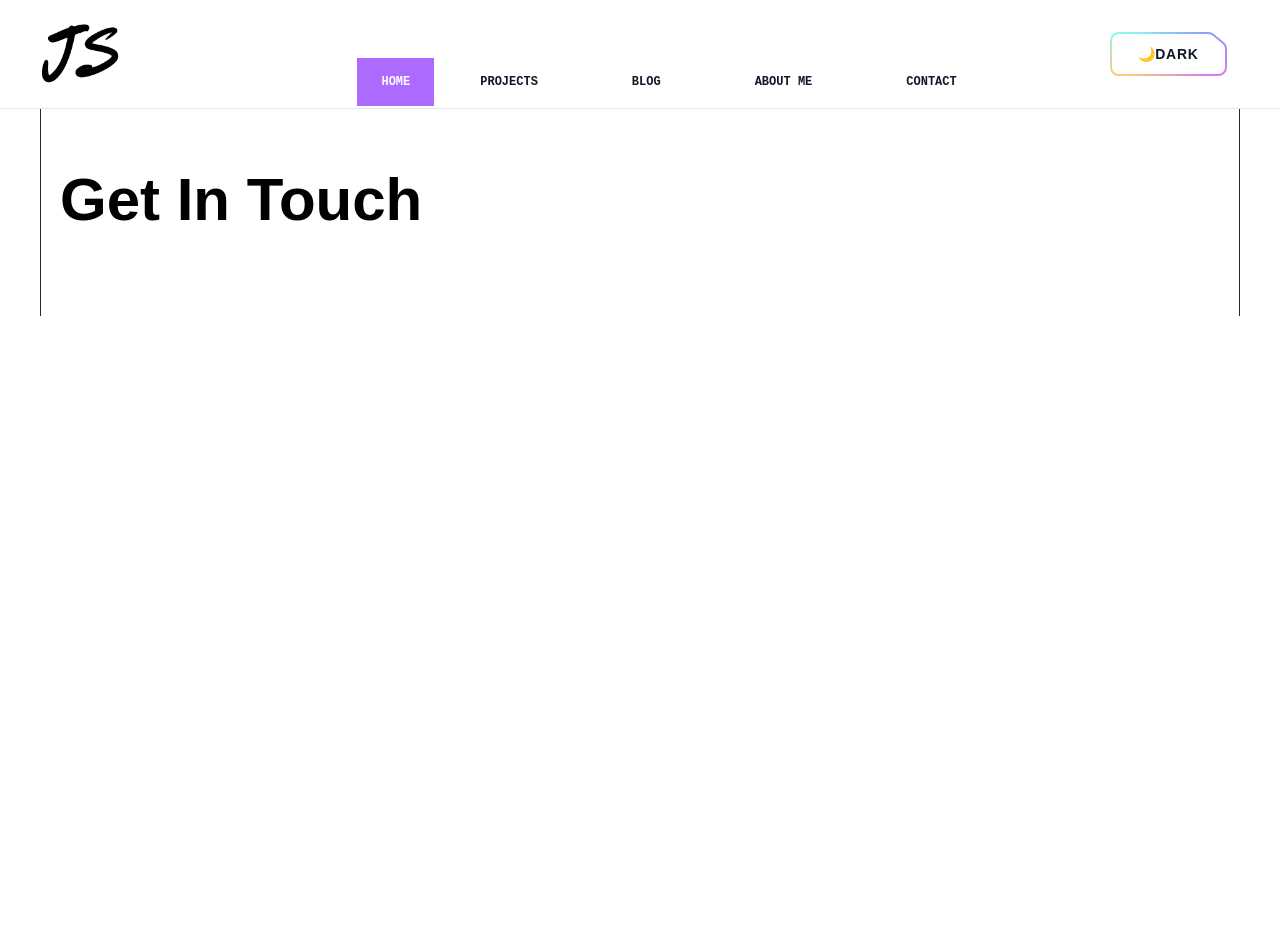
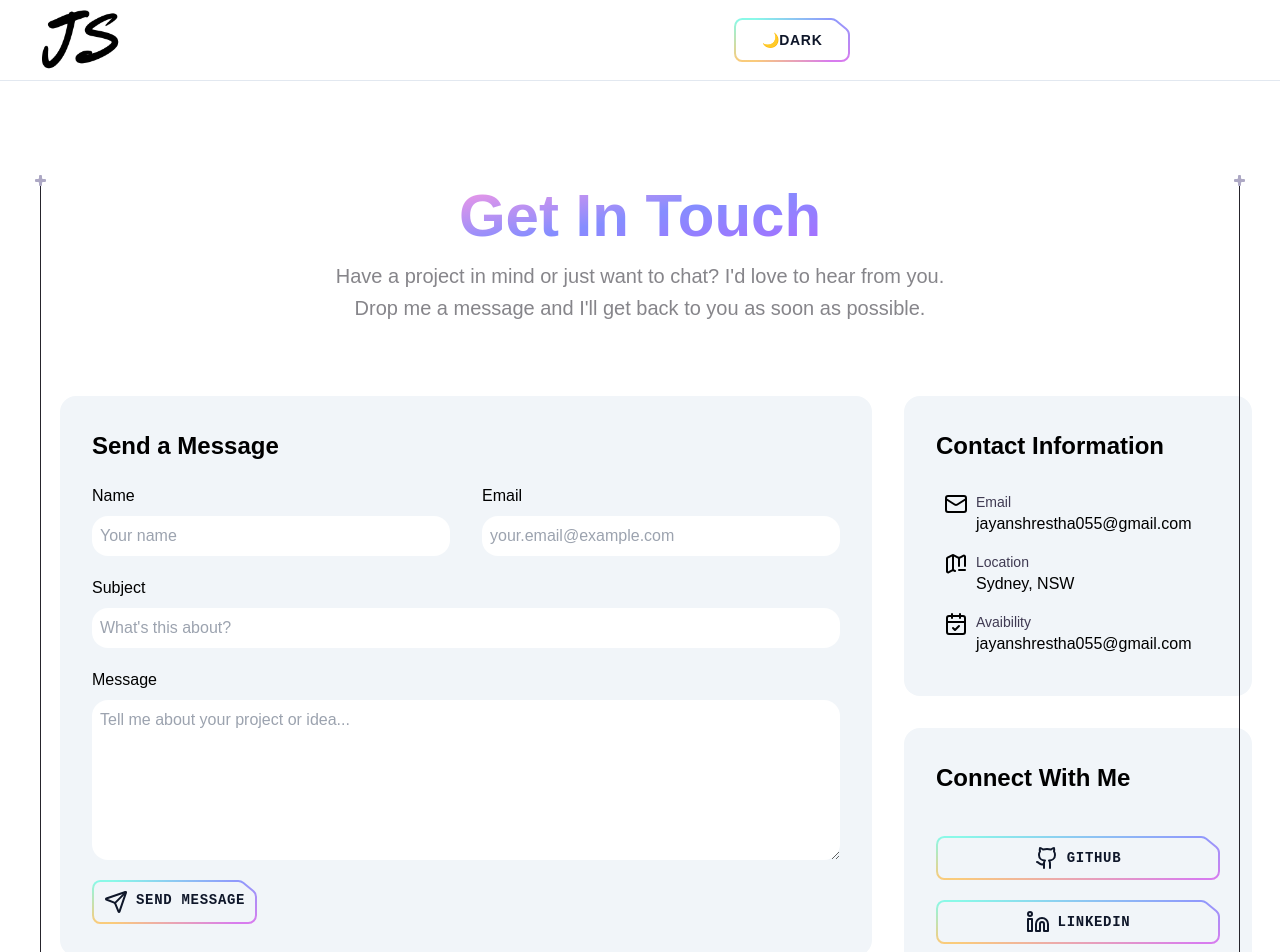
Before and after one commit to JayanShrestha/my-portfolio-react, a React (Vite) app: page /contactme in a window 1280 px wide. Shown: the top 952 px of the page. Before the commit the page ends 800 px from the top, so only its background shows below. Built offline with nearby package versions, Linux system fonts and the light colour scheme; the HTML template or start-up script is replaced by a standard one.

Commit message:
Final commit for Get in touch component and footer added, the nav bar hides whenever the route changes from default

```diff
--- /dev/null
+++ b/src/components/Footer.jsx
@@ -0,0 +1,40 @@
+import { Github, Linkedin, Mail } from "lucide-react";
+
+const Footer = () => {
+  return (
+    <>
+      <div className="flex flex-wrap flex-col items-center justify-center p-2">
+        <div className="flex flex-wrap items-center justify-center py-2">
+          <a
+            className="px-5"
+            href="https://github.com/JayanShrestha"
+            target="_blank"
+          >
+            <Github />
+          </a>
+          <a
+            className="px-5"
+            href="https://www.linkedin.com/in/jayan-shrestha/"
+            target="_blank"
+          >
+            {" "}
+            <Linkedin />
+          </a>
+
+          <a
+            className="px-5"
+            href="mailto:jayanshrestha055@gmail.com"
+            target="_blank"
+          >
+            <Mail />
+          </a>
+        </div>
+        <div>
+          <p>Site is built using React, TailwindCss, Figma, Lucide-react</p>
+        </div>
+      </div>
+    </>
+  );
+};
+
+export default Footer;
--- a/src/components/GetInTouch.jsx
+++ b/src/components/GetInTouch.jsx
@@ -1,17 +1,181 @@
+import {
+  Mail,
+  Send,
+  MapMinusIcon,
+  CalendarCheck,
+  Github,
+  Linkedin,
+  Projector,
+} from "lucide-react";
 import Section from "../components/Section";
 import useText from "../hooks/useText";
+import Button from "./Button";
 
 const GetInTouch = () => {
   const { animateOnLoad } = useText();
   return (
-    <Section>
+    <Section
+      className="pt-48"
+      crosses
+      crossesOffset="lg:translate-y-20"
+      customPaddings
+      id="contact"
+    >
       <div
-        className={`container transition-all duration-1000 ${animateOnLoad ? "opacity-100 translate-y-0" : "opacity-0 translate-y-4"}`}
+        className={`container mt-24 transition-all duration-1000 ${animateOnLoad ? "opacity-100 translate-y-0" : "opacity-0 translate-y-4"} mb-48`}
       >
-        <div>
+        <div className="flex flex-wrap items-center justify-center">
           <h1 className="h1">
-            <span>Get In Touch</span>
+            <span className="block text-transparent bg-clip-text bg-gradient-to-br from-color-6 via-color-5 to-color-1">
+              Get In Touch
+            </span>
           </h1>
+          <p className="p-2 md:px-64 body-1 text-center text-n-8/50 dark:text-n-1/50">
+            Have a project in mind or just want to chat? I'd love to hear from
+            you. Drop me a message and I'll get back to you as soon as possible.
+          </p>
+        </div>
+
+        <div className="grid md:grid-flow-col md:grid-cols-[70%,30%] mt-16 gap-8">
+          <form>
+            <div className="container grid dark:bg-n-5 bg-slate-100 border-none rounded-2xl p-8  dark:text-slate-200 ">
+              <h2 className="h5 font-bold">Send a Message</h2>
+              <div className="Input mt-5">
+                <div className="name grid md:grid-cols-2 gap-8">
+                  <div className="flex flex-wrap flex-col">
+                    <label>Name</label>
+                    <input
+                      required
+                      className="mt-2 border-border p-2 rounded-2xl focus:outline-none focus:border-transparent transition-all focus:ring-2 ring-color-1 dark:bg-n-8"
+                      name="name"
+                      type="text"
+                      id="name"
+                      placeholder="Your name"
+                    />
+                  </div>
+                  <div className="flex flex-wrap flex-col">
+                    <label>Email</label>
+                    <input
+                      required
+                      className="mt-2 border-border p-2 rounded-2xl focus:outline-none focus:border-transparent transition-all focus:ring-2 ring-color-1 dark:bg-n-8 "
+                      name="email"
+                      type="email"
+                      id="email"
+                      placeholder="your.email@example.com"
+                    />
+                  </div>
+                </div>
+                <div className="flex flex-wrap flex-col mt-5">
+                  <label>Subject</label>
+                  <input
+                    required
+                    className="mt-2 border-border p-2 rounded-2xl focus:outline-none focus:border-transparent transition-all focus:ring-2 ring-color-1 dark:bg-n-8"
+                    name="subject"
+                    id="subject"
+                    placeholder="What's this about?"
+                  />
+                </div>
+                <div className="flex flex-wrap flex-col mt-5">
+                  <label>Message</label>
+                  <textarea
+                    required
+                    rows="6"
+                    className="mt-2 border-border p-2 rounded-2xl focus:outline-none focus:border-transparent transition-all focus:ring-2 ring-color-1 dark:bg-n-8"
+                    name="message"
+                    id="message"
+                    placeholder="Tell me about your project or idea..."
+                  ></textarea>
+                </div>
+                <Button className="mt-5">
+                  <div className="flex flex-wrap p-2">
+                    <Send />
+                    <span className="pl-2">Send Message</span>
+                  </div>
+                </Button>
+              </div>
+            </div>
+          </form>
+
+          <div className="flex flex-col">
+            <div className="contactInfo container grid grid-flow-row dark:bg-n-5 bg-slate-100 border-none rounded-2xl p-8  dark:text-slate-200 h-fit">
+              <h2 className="h5 font-bold">Contact Information</h2>
+              <div className="mt-5">
+                <div classname="flex flex-col item-center justify-center ">
+                  <div className="flex p-2">
+                    <span>
+                      <Mail />
+                    </span>
+                    <div className="flex flex-col pl-2">
+                      <span className="text-n-5 dark:text-n-3 text-sm">
+                        Email
+                      </span>
+                      <span>jayanshrestha055@gmail.com</span>
+                    </div>
+                  </div>
+                </div>
+                <div classname="flex flex-col item-center justify-center ">
+                  <div className="flex p-2">
+                    <span>
+                      <MapMinusIcon />
+                    </span>
+                    <div className="flex flex-col pl-2">
+                      <span className="text-n-5 dark:text-n-3 text-sm">
+                        Location
+                      </span>
+                      <span>Sydney, NSW</span>
+                    </div>
+                  </div>
+                </div>
+                <div classname="flex flex-col item-center justify-center">
+                  <div className="flex p-2">
+                    <span>
+                      <CalendarCheck />
+                    </span>
+                    <div className="flex flex-col pl-2">
+                      <span className="text-n-5 dark:text-n-3 text-sm">
+                        Avaibility
+                      </span>
+                      <span>jayanshrestha055@gmail.com</span>
+                    </div>
+                  </div>
+                </div>
+              </div>
+            </div>
+            <div className="contactInfo container grid grid-flow-row dark:bg-n-5 bg-slate-100 border-none rounded-2xl p-8  dark:text-slate-200 h-fit mt-8">
+              <h2 className="h5 font-bold">Connect With Me</h2>
+              <div className="mt-5">
+                <div
+                  className={`flex flex-col justify-between  max-w-lg transition-all duration-1000 ${animateOnLoad ? "opacity-100 translate-y-0" : "opacity-0 translate-y-4"} `}
+                >
+                  <Button
+                    href="https://github.com/JayanShrestha"
+                    target="_blank"
+                  >
+                    <div className="flex flex-wrap justify-center items-center">
+                      <Github />
+                      <p className="pl-2">Github</p>
+                    </div>
+                  </Button>
+
+                  <Button
+                    href="https://www.linkedin.com/in/jayan-shrestha/"
+                    target="_blank"
+                  >
+                    <div className="flex flex-wrap justify-center items-center">
+                      <Linkedin />
+                      <p className="pl-2">LinkedIn</p>
+                    </div>
+                  </Button>
+                  <Button href="mailto:jayanshrestha055@gmail.com">
+                    <div className="flex flex-wrap justify-center items-center">
+                      <Mail />
+                      <p className="pl-2">Email</p>
+                    </div>
+                  </Button>
+                </div>
+              </div>
+            </div>
+          </div>
         </div>
       </div>
     </Section>
--- a/src/components/Header.jsx
+++ b/src/components/Header.jsx
@@ -39,9 +39,11 @@ const Header = () => {
           ></img>
         </a>
       </div>
-
+      <div
+        className={`${pathname.pathname === "/contactme" || pathname.pathname === "/blog" ? `hidden` : ""}`}
+      >
         <nav
-        className={`${openNavigation ? "flex h-fit  drop-shadow-md shadow-black  dark:bg-n-8/50 mt-8 translate-x-0 backdrop-blur-md" : "h-fit -translate-x-full lg:translate-x-0 mt-8"} fixed top-[5rem] left-0 right-0 bottom-0 lg:static lg:flex lg:mx-auto lg:bg-transparent transition-all duration-300 ease-in-out `}
+          className={`${openNavigation ? "flex h-fit  drop-shadow-md shadow-black  dark:bg-n-8/50 mt-8 translate-x-0 backdrop-blur-md" : "h-fit -translate-x-full lg:translate-x-0 mt-8"}  fixed top-[5rem] left-0 right-0 bottom-0 lg:static lg:flex lg:mx-auto lg:bg-transparent transition-all duration-300 ease-in-out `}
         >
           <div className="relative z-2 flex flex-col items-center mx-auto mt-6 lg:flex-row">
             <a
@@ -66,6 +68,7 @@ const Header = () => {
             ))}
           </div>
         </nav>
+      </div>
       <ThemeToggle className="m-auto px-1 lg:px-7" />
 
       <div className="flex items-center justify-end mr-4 lg:hidden">
--- a/src/pages/Home.jsx
+++ b/src/pages/Home.jsx
@@ -3,6 +3,7 @@ import Hero from "../components/Hero";
 import Aboutme from "../components/Aboutme";
 import Projects from "../components/Projects";
 import Contact from "../components/Contact";
+import Footer from "../components/Footer";
 
 const Home = () => {
   return (
@@ -12,6 +13,7 @@ const Home = () => {
       <Aboutme />
       <Projects />
       <Contact />
+      <Footer />
     </>
   );
 };
```
Lines whose indentation alone changed are shown as unchanged.
